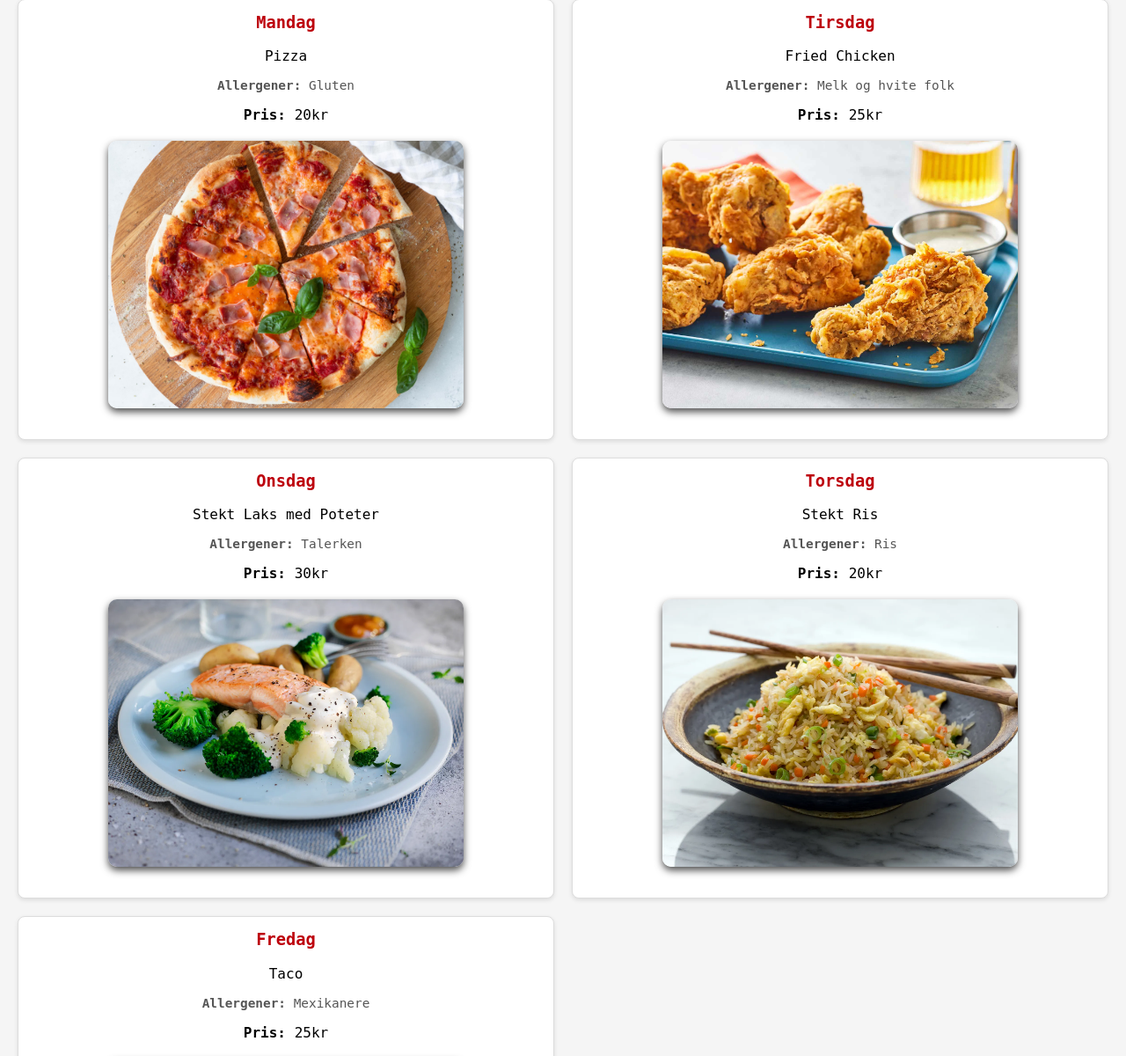
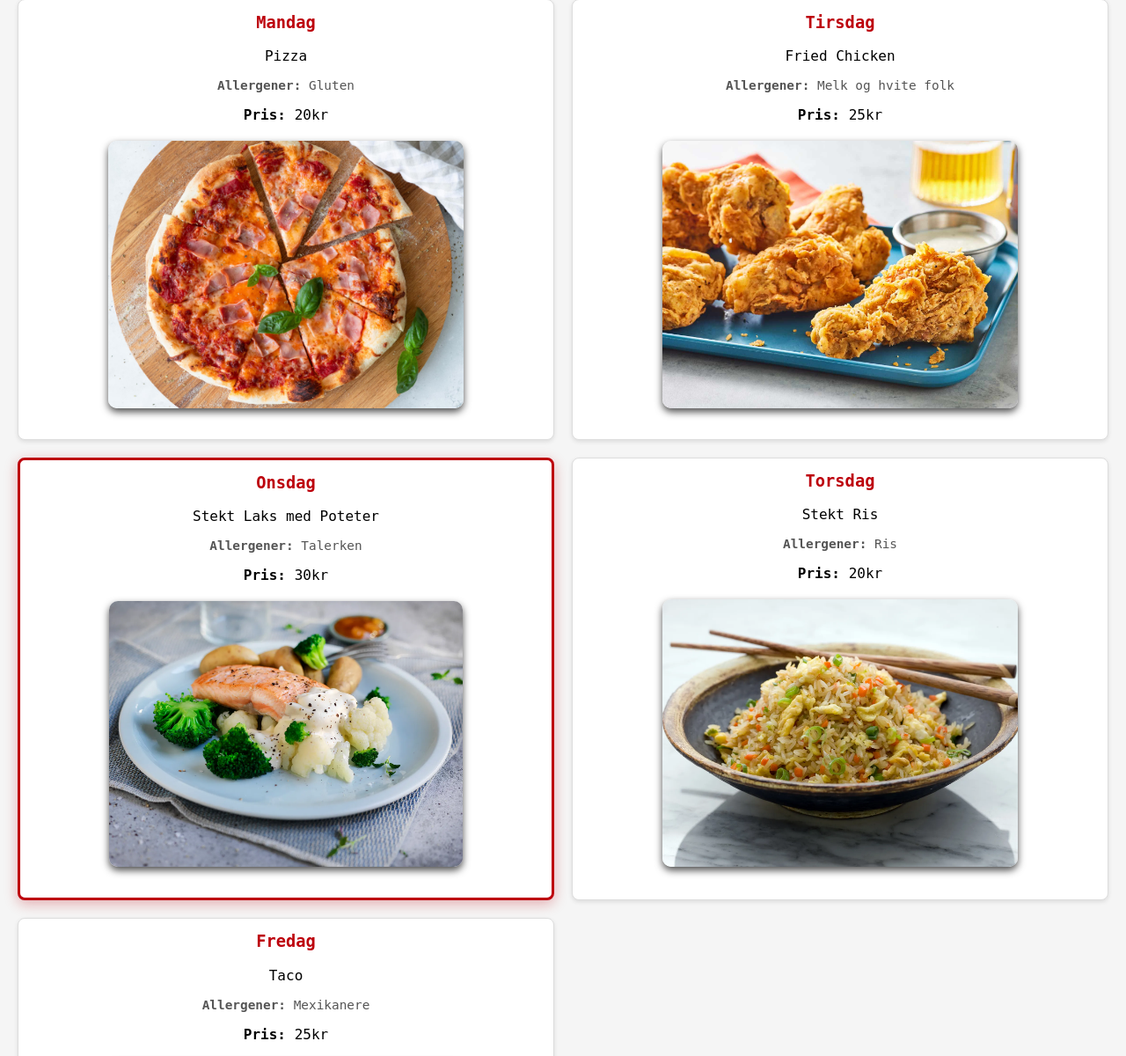
Before and after one commit to audun-web/kantina-utenAI, a Flask app: page /meny in a window 1280 px wide. Shown: the part 224-1424 px from the top of the page at 88% size. Run offline with Flask 3, Linux system fonts and the light colour scheme.

Commit message:
la til tid, slik at meny siden fremhever hvilken rett som er på hvilken dag med en rød border

```diff
--- a/app.py
+++ b/app.py
@@ -1,4 +1,5 @@
 from flask import Flask, render_template
+from datetime import datetime
 
 app = Flask(__name__)
 
@@ -15,7 +16,9 @@ def meny():
         {"dag": "Torsdag", "rett": "Stekt Ris", "allergener": "Ris", "pris": "20kr", "bilde": "stekt-ris.png"},
         {"dag": "Fredag", "rett": "Taco", "allergener": "Mexikanere", "pris": "25kr", "bilde": "taco.png"}
     ]
-    return render_template('meny.html', menyliste=menyliste)
+    # Henter dagens ukedag som et tall (Mandag=0, Tirsdag=1, etc.)
+    today_index = datetime.now().weekday()
+    return render_template('meny.html', menyliste=menyliste, today=today_index)
 
 @app.route('/varer')
 def varer():
--- a/static/css/style.css
+++ b/static/css/style.css
@@ -137,6 +137,12 @@ footer p {
     transform: scale(1.02);
 }
 
+/* Stil for å fremheve dagens rett */
+.dagens-rett {
+    border: 3px solid #BD000C;
+    box-shadow: 0 4px 15px rgba(189, 0, 12, 0.3);
+}
+
 .kontakt-container {
     display: grid;
     grid-template-columns: repeat(4, 1fr);
--- a/templates/meny.html
+++ b/templates/meny.html
@@ -6,7 +6,8 @@
 <h1 class="tittel">Ukens Meny</h1>
 <div class="meny-container">
 {% for meny in menyliste %}
-    <div class="meny-kort">
+    {# Legger til klassen 'dagens-rett' hvis loop-indeksen matcher dagens indeks #}
+    <div class="meny-kort {% if loop.index0 == today %}dagens-rett{% endif %}">
         <h3>{{ meny.dag }}</h3>
         <p class="rett">{{ meny.rett }}</p>
         <p class="allergener"><strong>Allergener:</strong> {{ meny.allergener }}</p>
```
